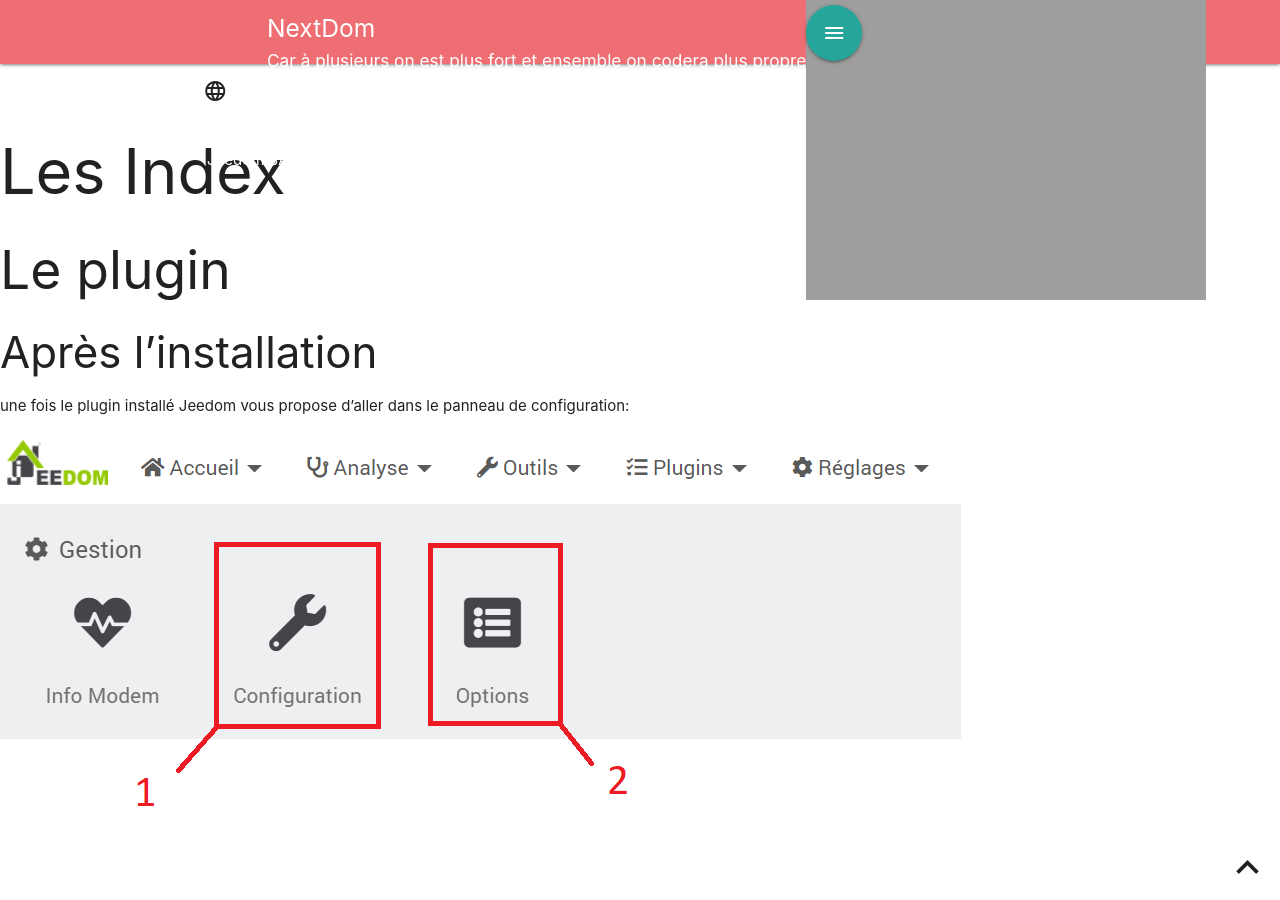
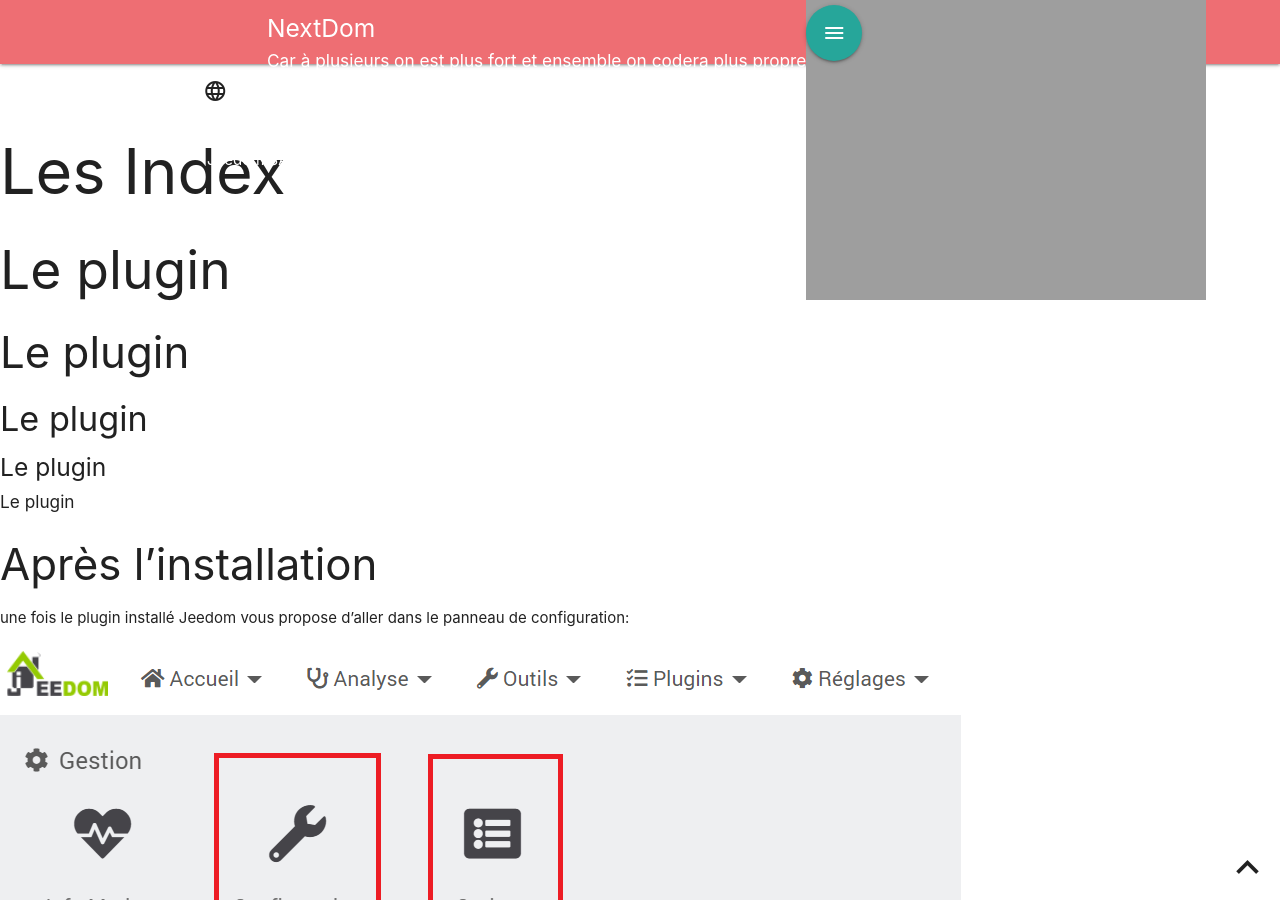
Before and after one commit to NextDom/plugin-teleinfo, a Jekyll site: the page built from docs/fr_FR/index/index.md, in a window 1280 px wide and 900 px high. Built offline with Jekyll 4.4.1, drawn with Linux system fonts in a browser that asks for light colours; nearby versions of some CDN libraries; our own code applies the rules of GitHub Pages for plain Markdown files; library files that are not in the unit come from our copies; some of the changed text lies outside the part shown.

Commit message:
Update index.md

```diff
--- a/docs/fr_FR/index/index.md
+++ b/docs/fr_FR/index/index.md
@@ -3,6 +3,14 @@
 # Les Index
 
 ## Le plugin
+
+### Le plugin
+
+#### Le plugin
+
+##### Le plugin
+
+###### Le plugin
 
 
 ### Après l'installation
```
Also changed, not shown: other parts of docs/fr_FR/index/index.md (+0 -9 lines).
